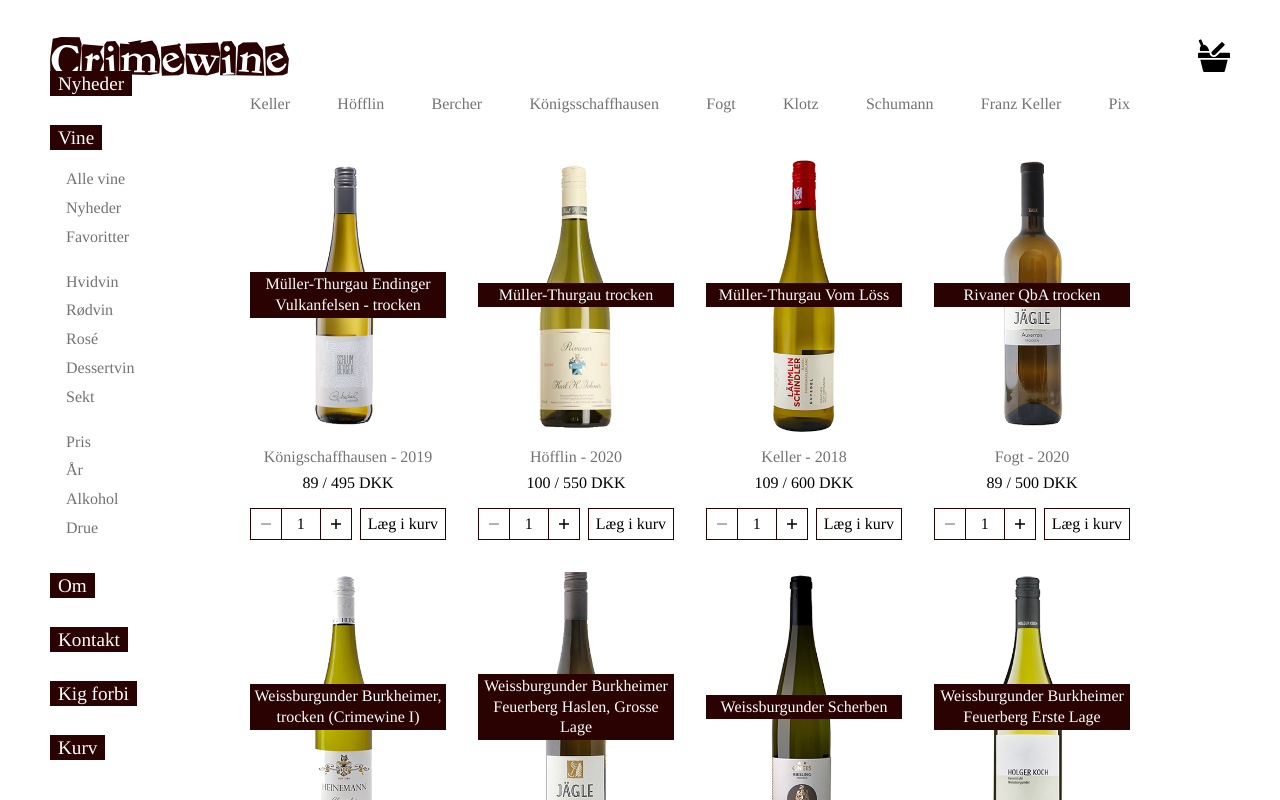
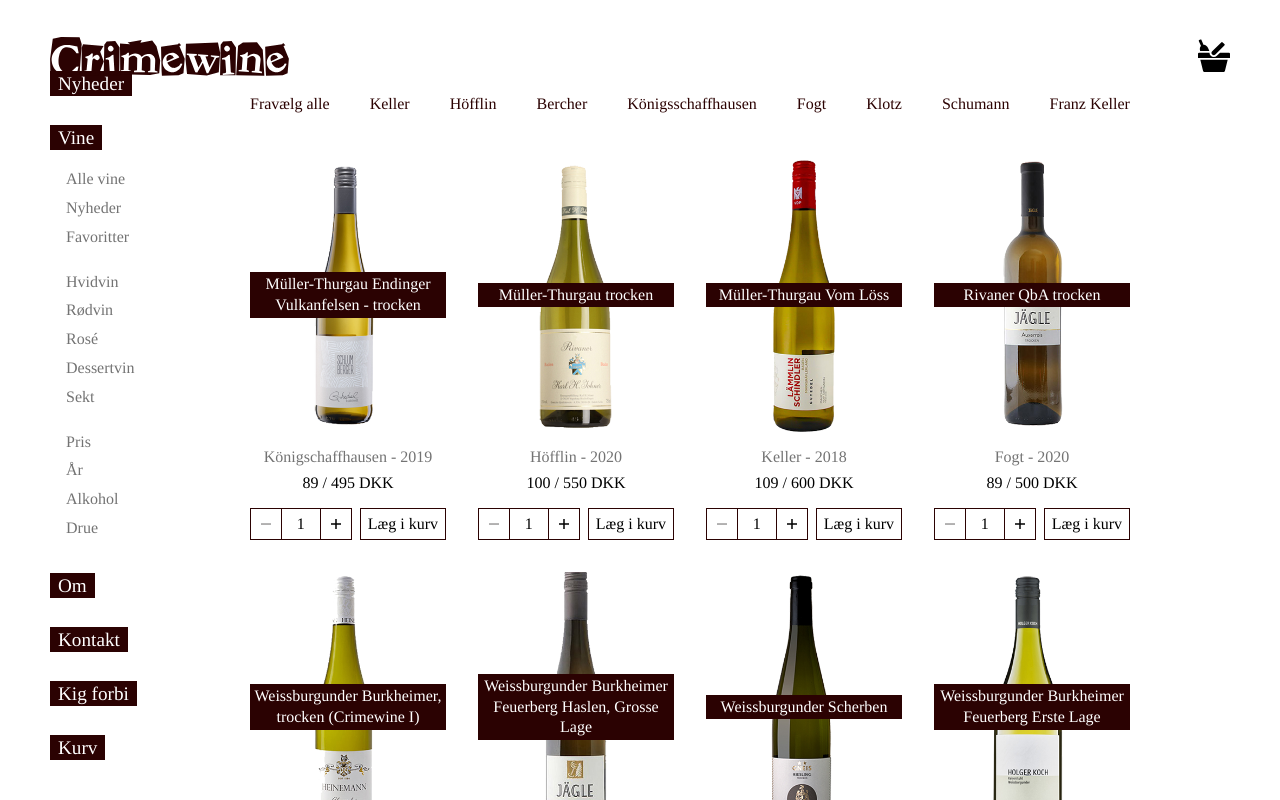
Before and after one commit to I8Superman/crimewine, a React (Create React App) app: page /vine in a window 1280 px wide. Built offline with nearby package versions, Linux system fonts and the light colour scheme.

Commit message:
feat: basic filtering in place

```diff
--- a/src/components/Vine/Vine.js
+++ b/src/components/Vine/Vine.js
@@ -8,32 +8,86 @@
 export default function Vine(props) {
 
     const [allWines, setAllWines] = useState([]);
+    // const [sorting, setSorting] = useState('');
+    const [filters, setFilters] = useState({
+        type: {
+            alle: true,
+            hvid: true,
+            roed: true,
+            rose: true,
+            dessert: true,
+            sekt: true
+        },
+        producent: {
+            alle: true,
+            keller: true,
+            hoefflin: true,
+            bercher: true,
+            konigsschaffhausen: true,
+            fogt: true,
+            klotz: true,
+            schumann: true,
+            franzkeller: true,
+        }
+    });
+
+    function toggleFilter(e) {
+        let key = e.target.dataset.key;
+        let subkey = e.target.dataset.subkey;
+        console.log(key, subkey);
+        setFilters(prevFilters => {
+            return { // Jesus! Setting state on nested keys is a nightmare!
+                ...prevFilters,
+                [key]: {
+                    ...prevFilters[key],
+                    [subkey]: !prevFilters[key][subkey]
+                }
+            }
+        });
+
+    }
 
     useEffect(() => {
-        setAllWines(vinData.data.wines)
+        console.log('Setting ALL wines')
+        setAllWines(vinData.data.wines);
     }, []);
 
-    // console.log(allWines);
-
-    const wineBottles = allWines.map((bottle) => {
+    const appliedFilters = allWines.filter(wine =>
+        (filters.type.hvid && wine.type === "Hvid") ||
+        (filters.type.roed && wine.type === "Roed") ||
+        (filters.type.rose && wine.type === "Rose") ||
+        (filters.type.dessert && wine.type === "Dessertvin") ||
+        (filters.type.sekt && wine.type === "Sekt") ||
+        (filters.producent.keller && wine.producer.short === "Keller") ||
+        (filters.producent.hoefflin && wine.producer.short === "Höfflin") ||
+        (filters.producent.bercher && wine.producer.short === "Bercher") ||
+        (filters.producent.konigsschaffhausen && wine.producer.short === "Königschaffhausen") ||
+        (filters.producent.fogt && wine.producer.short === "Fogt") ||
+        (filters.producent.klotz && wine.producer.short === "Klotz") ||
+        (filters.producent.schumann && wine.producer.short === "Schumann") ||
+        (filters.producent.franzkeller && wine.producer.short === "Franz Keller")
+    )
+    const wineBottles = appliedFilters.map((bottle) => {
         return <Vin key={bottle.id} bottleData={bottle} addToBasketFunc={props.addToBasketFunc} />
     })
 
+    // console.log(allWines);
+    // console.log(filteredWines);
     // console.log('Rendered')
 
     return (
         <div className="p-vine">
             <div className="c-producer-btns">
                 {/* These should be generated based on the producer values in the data */}
-                <button className="c-producer-btn" onClick={() => console.log('hello')}>Keller</button>
-                <button className="c-producer-btn">Höfflin</button>
-                <button className="c-producer-btn">Bercher</button>
-                <button className="c-producer-btn">Königsschaffhausen</button>
-                <button className="c-producer-btn">Fogt</button>
-                <button className="c-producer-btn">Klotz</button>
-                <button className="c-producer-btn">Schumann</button>
-                <button className="c-producer-btn">Franz Keller</button>
-                <button className="c-producer-btn">Pix</button>
+                <button className={filters.producent.alle ? "c-producer-btn--selected" : "c-producer-btn"} data-key="producent" data-subkey="alle" onClick={e => toggleFilter(e)}>{filters.producent.alle ? 'Fravælg alle' : 'Vælg alle'}</button>
+                <button className={filters.producent.keller ? "c-producer-btn--selected" : "c-producer-btn"} data-key="producent" data-subkey="keller" onClick={e => toggleFilter(e)}>Keller</button>
+                <button className={filters.producent.hoefflin ? "c-producer-btn--selected" : "c-producer-btn"} data-key="producent" data-subkey="hoefflin" onClick={e => toggleFilter(e)}>Höfflin</button>
+                <button className={filters.producent.bercher ? "c-producer-btn--selected" : "c-producer-btn"} data-key="producent" data-subkey="bercher" onClick={e => toggleFilter(e)}>Bercher</button>
+                <button className={filters.producent.konigsschaffhausen ? "c-producer-btn--selected" : "c-producer-btn"} data-key="producent" data-subkey="konigsschaffhausen" onClick={e => toggleFilter(e)}>Königsschaffhausen</button>
+                <button className={filters.producent.fogt ? "c-producer-btn--selected" : "c-producer-btn"} data-key="producent" data-subkey="fogt" onClick={e => toggleFilter(e)}>Fogt</button>
+                <button className={filters.producent.klotz ? "c-producer-btn--selected" : "c-producer-btn"} data-key="producent" data-subkey="klotz" onClick={e => toggleFilter(e)}>Klotz</button>
+                <button className={filters.producent.schumann ? "c-producer-btn--selected" : "c-producer-btn"} data-key="producent" data-subkey="schumann" onClick={e => toggleFilter(e)}>Schumann</button>
+                <button className={filters.producent.franzkeller ? "c-producer-btn--selected" : "c-producer-btn"} data-key="producent" data-subkey="franzkeller" onClick={e => toggleFilter(e)}>Franz Keller</button>
             </div>
             <div className="c-products-container">
                 {wineBottles}
--- a/src/components/Vine/Vine.scss
+++ b/src/components/Vine/Vine.scss
@@ -27,10 +27,25 @@
     font-size       : 1rem;
     height          : 3rem;
     cursor          : pointer;
-    transition      : all 0.2s;
+    transition      : transform 0.2s;
 
     &:hover {
         transform: scale(1.1);
+    }
+
+    &--selected {
+        color           : v.$sepia-black;
+        border          : none;
+        background-color: v.$white-bg;
+        font-family     : v.$tinos-font;
+        font-size       : 1rem;
+        height          : 3rem;
+        cursor          : pointer;
+        transition      : transform 0.2s;
+
+        &:hover {
+            transform: scale(1.1);
+        }
     }
 }
 
```
